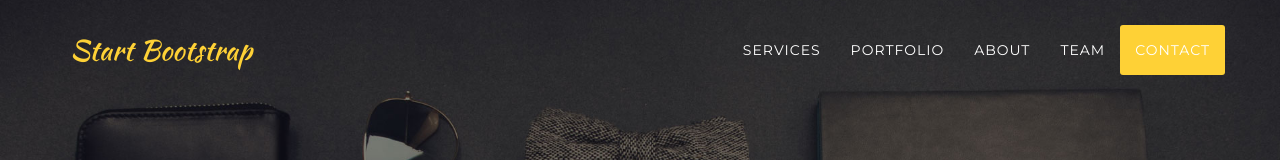
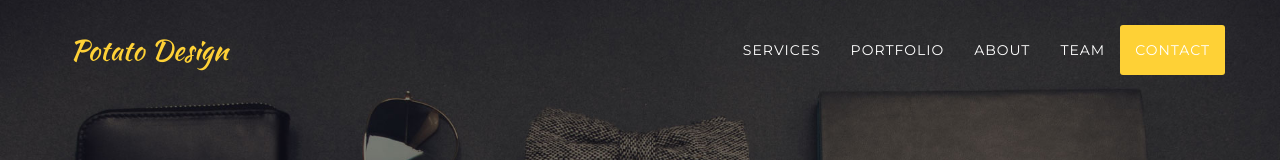
Before and after one commit to simotae14/PotatoLandingPage, a website: page index.html in a window 1280 px wide. Shown: the top 160 px of the page. Drawn offline with nearby package versions, Linux system fonts and the light colour scheme; a web font is replaced by a local one.

Commit message:
modificato logo

```diff
--- a/index.html
+++ b/index.html
@@ -43,7 +43,7 @@
                 <button type="button" class="navbar-toggle" data-toggle="collapse" data-target="#bs-example-navbar-collapse-1">
                     <span class="sr-only">Toggle navigation</span> Menu <i class="fa fa-bars"></i>
                 </button>
-                <a class="navbar-brand page-scroll" href="#page-top">Start Bootstrap</a>
+                <a class="navbar-brand page-scroll" href="#page-top">Potato Design</a>
             </div>
 
             <!-- Collect the nav links, forms, and other content for toggling -->
```
